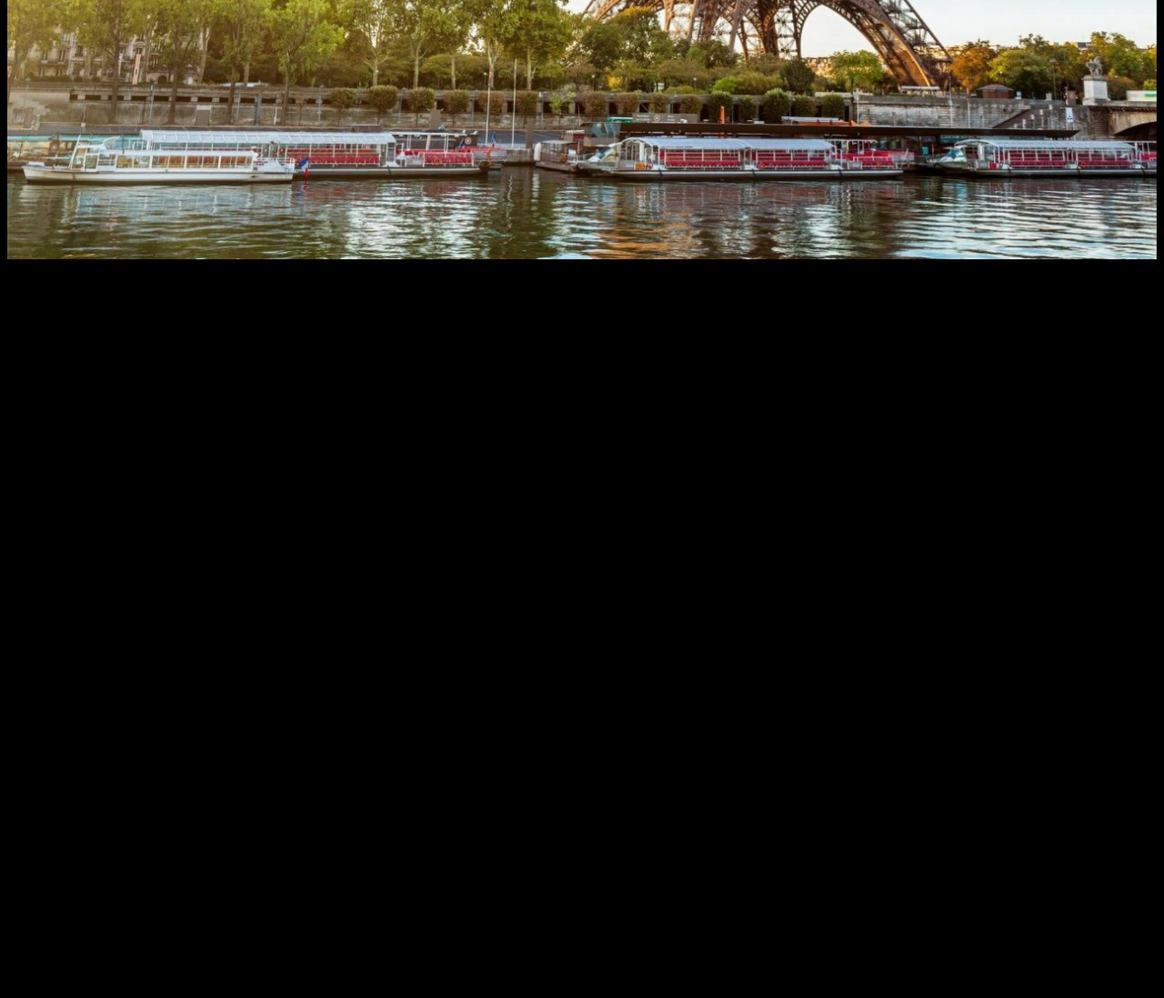
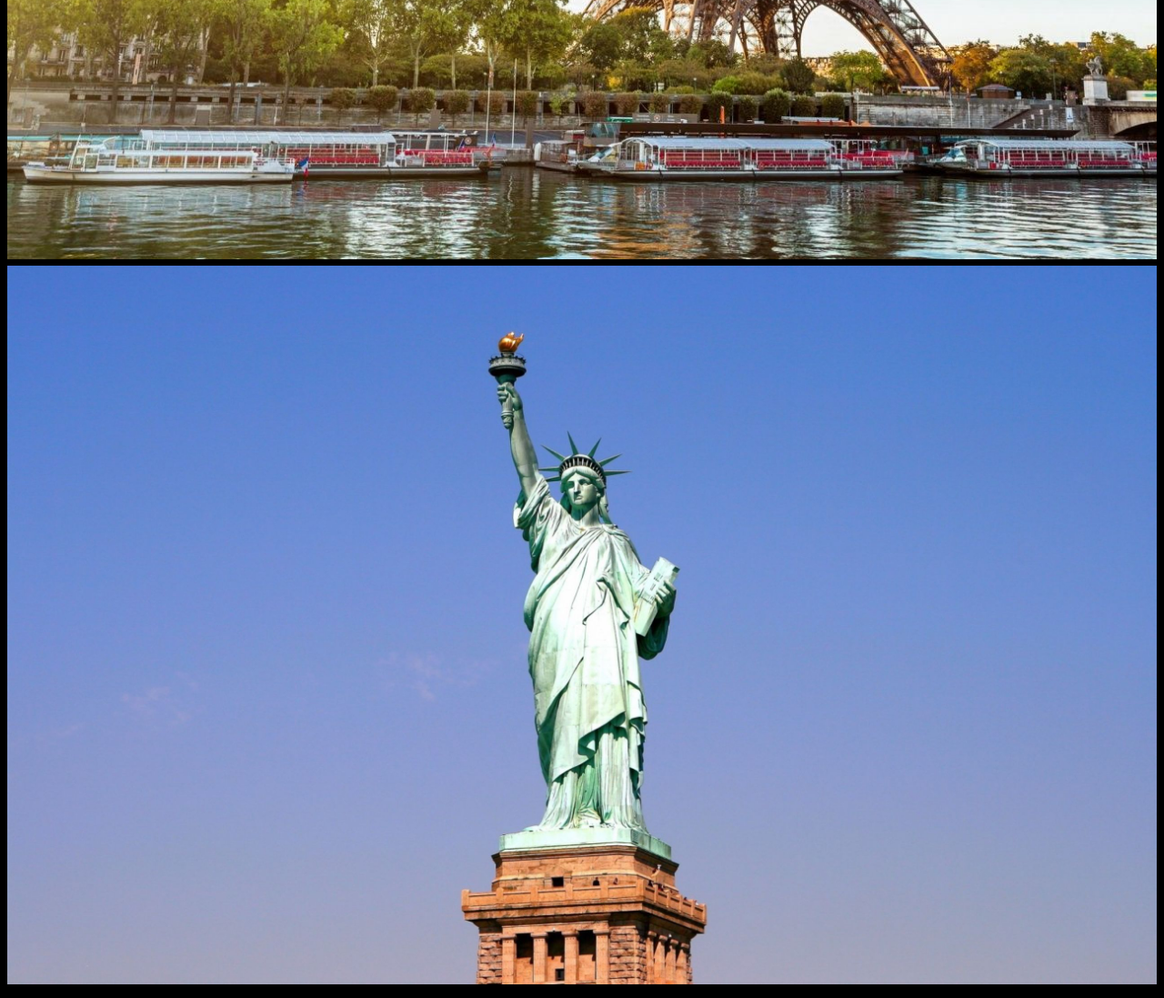
Before and after one commit to yOuSefMuHaMeD/youssefmuhammed227.github.io, a plain HTML site: page home.html in a window 1280 px wide. Shown: the part 3747-4844 px from the top of the page at 91% size. Before the commit the page ends 4047 px from the top, so only its background shows below. Drawn offline with Linux system fonts and the light colour scheme.

Commit message:
Update home.html

```diff
--- a/home.html
+++ b/home.html
@@ -132,6 +132,8 @@ nav ul li .active{
 
 <center><h1 id="hh">explore</h1></center>
 
+
+
 <div class="container"><a href="abu simbel.html" target="_blank">
   <img src="photos/Great-Temple-of-Ramses-II-temples-larger.jpg" alt="abu simbel" class="image">
   <div class="overlay">
@@ -139,12 +141,16 @@ nav ul li .active{
  </div>
 </a></div>
 
+
+
 <div class="container"><a href="Final Project - Copy/BurjKhalifa.html" target="_blank">
   <img src="photos/ee6e70edb91f21e02743242258aef12e.jpg" alt="burj khalifa" class="image">
   <div class="overlay">
     <div class="text">burj khalifa</div>
  </div>
 </a></div>
+
+
 
 <div class="container"><a href="colosseum.html" target="_blank">
   <img src="photos/Colosseum_in_Rome,_Italy_-_April_2007.jpg" alt="colosseum" class="image">
@@ -154,12 +160,15 @@ nav ul li .active{
 </a></div>
 
 
+
 <div class="container"><a href="Final Project - Copy/GreatWallofChina.html" target="_blank">
   <img src="photos/great wall of china.jpg" alt="great wall of china" class="image">
   <div class="overlay">
     <div class="text">great wall of china</div>
  </div>
 </a></div>
+
+
 
 <div class="container"><a href="Effel-Tower.html" target="_blank">
   <img src="photos/eiffel tower.jpg" alt="eiffel tower" class="image">
@@ -170,6 +179,14 @@ nav ul li .active{
 
 
 
+<div class="container"><a href="statue of liberity.html" target="_blank">
+  <img src="photos/statue of liberty.jpg" alt="statue of liberty" class="image">
+  <div class="overlay">
+    <div class="text">statue of liberty</div>
+ </div>
+</a></div>
+
+
 
 
 
```
